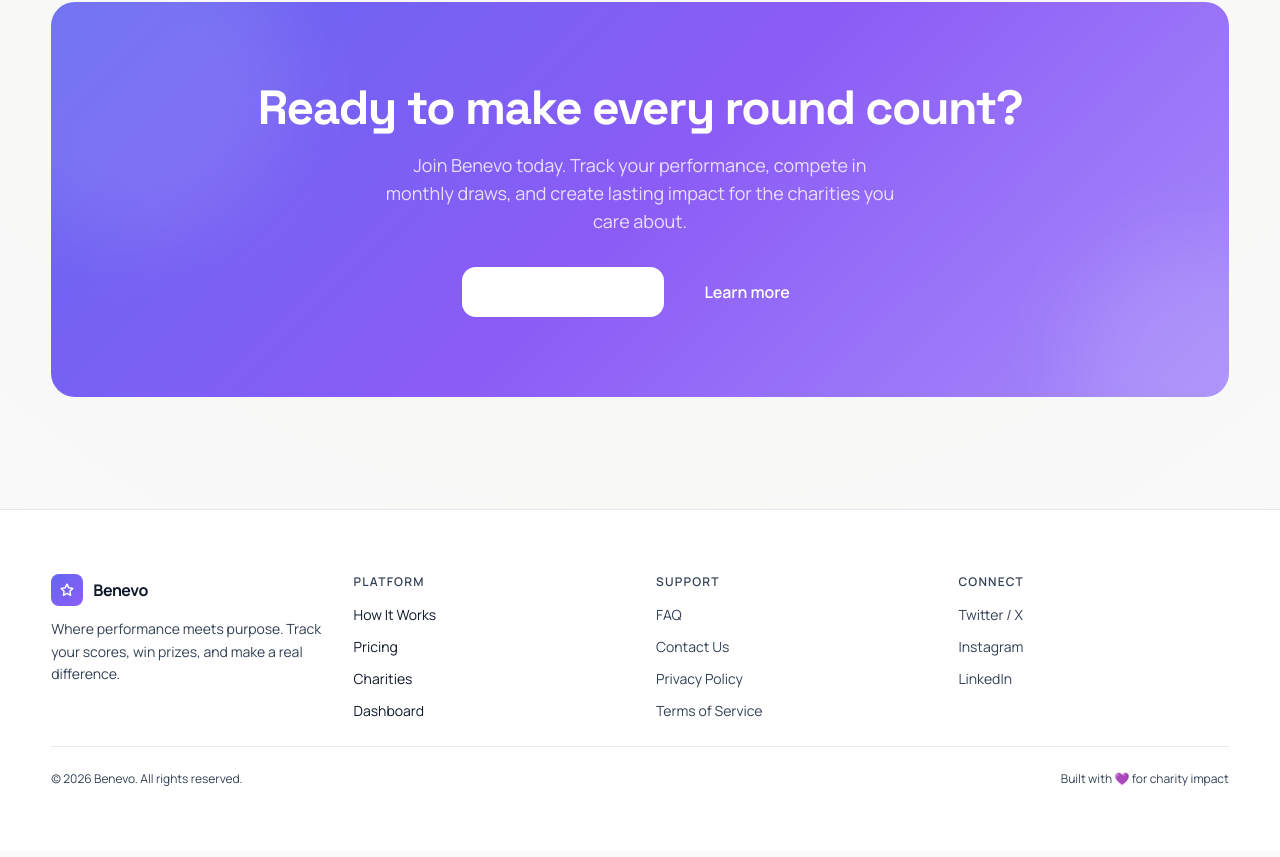
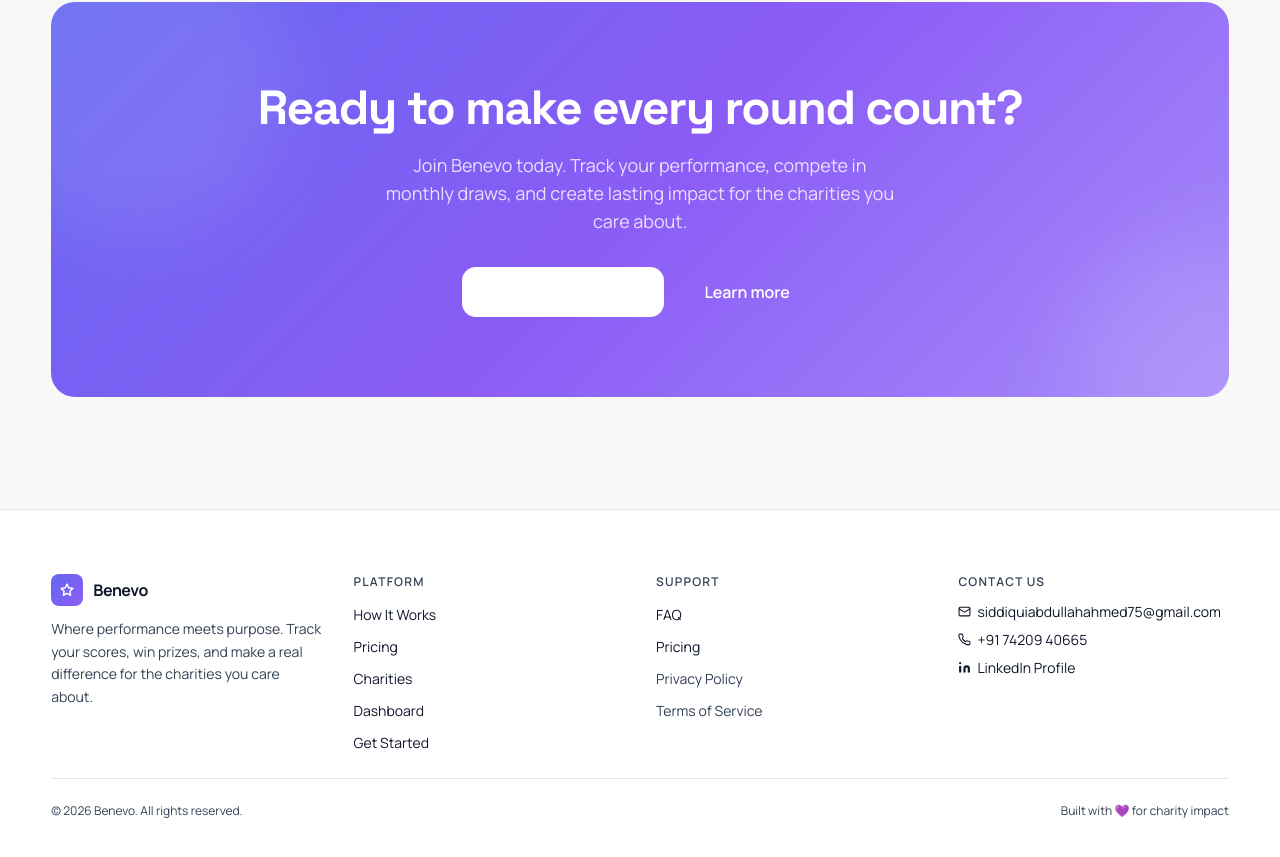
Before and after one commit to absid10/benevo, a Next.js app: page / in a window 1280 px wide. Shown: the part 3781-4638 px from the top of the page. Built offline with nearby package versions, Linux system fonts and the light colour scheme; no server answers.

Commit message:
Update footer with contact information and navigation links

```diff
--- a/src/app/components/Footer.tsx
+++ b/src/app/components/Footer.tsx
@@ -16,7 +16,7 @@ export default function Footer() {
               <span className="text-base font-bold tracking-tight">Benevo</span>
             </Link>
             <p className="mt-3 text-sm leading-relaxed text-slate">
-              Where performance meets purpose. Track your scores, win prizes, and make a real difference.
+              Where performance meets purpose. Track your scores, win prizes, and make a real difference for the charities you care about.
             </p>
           </div>
 
@@ -28,6 +28,7 @@ export default function Footer() {
               <li><Link href="/#pricing" className="text-sm text-slate hover:text-primary transition-colors">Pricing</Link></li>
               <li><Link href="/charities" className="text-sm text-slate hover:text-primary transition-colors">Charities</Link></li>
               <li><Link href="/dashboard" className="text-sm text-slate hover:text-primary transition-colors">Dashboard</Link></li>
+              <li><Link href="/signup" className="text-sm text-slate hover:text-primary transition-colors">Get Started</Link></li>
             </ul>
           </div>
 
@@ -35,20 +36,35 @@ export default function Footer() {
           <div>
             <p className="mb-3 text-xs font-semibold uppercase tracking-widest text-slate">Support</p>
             <ul className="space-y-2">
-              <li><span className="text-sm text-slate">FAQ</span></li>
-              <li><span className="text-sm text-slate">Contact Us</span></li>
+              <li><Link href="/#how-it-works" className="text-sm text-slate hover:text-primary transition-colors">FAQ</Link></li>
+              <li><Link href="/#pricing" className="text-sm text-slate hover:text-primary transition-colors">Pricing</Link></li>
               <li><span className="text-sm text-slate">Privacy Policy</span></li>
               <li><span className="text-sm text-slate">Terms of Service</span></li>
             </ul>
           </div>
 
-          {/* Connect */}
+          {/* Contact */}
           <div>
-            <p className="mb-3 text-xs font-semibold uppercase tracking-widest text-slate">Connect</p>
+            <p className="mb-3 text-xs font-semibold uppercase tracking-widest text-slate">Contact Us</p>
             <ul className="space-y-2">
-              <li><span className="text-sm text-slate">Twitter / X</span></li>
-              <li><span className="text-sm text-slate">Instagram</span></li>
-              <li><span className="text-sm text-slate">LinkedIn</span></li>
+              <li>
+                <a href="mailto:siddiquiabdullahahmed75@gmail.com" className="text-sm text-slate hover:text-primary transition-colors flex items-center gap-1.5">
+                  <svg width="13" height="13" viewBox="0 0 24 24" fill="none" stroke="currentColor" strokeWidth="2" strokeLinecap="round" strokeLinejoin="round"><rect width="20" height="16" x="2" y="4" rx="2"/><path d="m22 7-8.97 5.7a1.94 1.94 0 0 1-2.06 0L2 7"/></svg>
+                  siddiquiabdullahahmed75@gmail.com
+                </a>
+              </li>
+              <li>
+                <a href="tel:+917420940665" className="text-sm text-slate hover:text-primary transition-colors flex items-center gap-1.5">
+                  <svg width="13" height="13" viewBox="0 0 24 24" fill="none" stroke="currentColor" strokeWidth="2" strokeLinecap="round" strokeLinejoin="round"><path d="M22 16.92v3a2 2 0 0 1-2.18 2 19.79 19.79 0 0 1-8.63-3.07A19.5 19.5 0 0 1 4.69 13a19.79 19.79 0 0 1-3.07-8.67A2 2 0 0 1 3.64 2h3a2 2 0 0 1 2 1.72c.127.96.361 1.903.7 2.81a2 2 0 0 1-.45 2.11L7.91 9.91a16 16 0 0 0 6.1 6.1l.98-.98a2 2 0 0 1 2.11-.45c.907.339 1.85.573 2.81.7A2 2 0 0 1 22 17.92z"/></svg>
+                  +91 74209 40665
+                </a>
+              </li>
+              <li>
+                <a href="https://www.linkedin.com/in/abdullah-ahmed-siddiqui" target="_blank" rel="noreferrer" className="text-sm text-slate hover:text-primary transition-colors flex items-center gap-1.5">
+                  <svg width="13" height="13" viewBox="0 0 24 24" fill="currentColor"><path d="M16 8a6 6 0 0 1 6 6v7h-4v-7a2 2 0 0 0-2-2 2 2 0 0 0-2 2v7h-4v-7a6 6 0 0 1 6-6zM2 9h4v12H2z"/><circle cx="4" cy="4" r="2"/></svg>
+                  LinkedIn Profile
+                </a>
+              </li>
             </ul>
           </div>
         </div>
```
